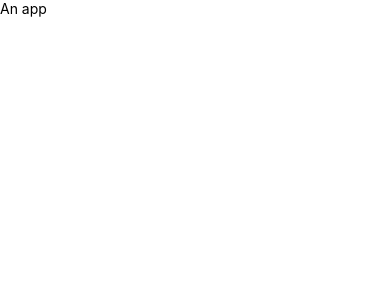
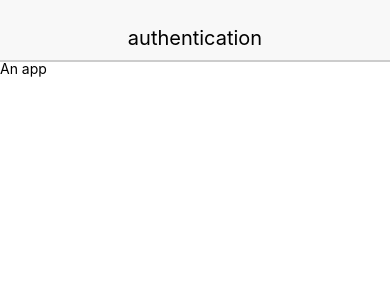
Before and after one commit to thodges314/auth, a React Native app: screen / in a window 390 px wide. Shown: the top 300 px of the page. Built offline with nearby package versions, Linux system fonts and the light colour scheme.

Commit message:
header takes children

```diff
--- a/App.js
+++ b/App.js
@@ -1,10 +1,12 @@
 import React, {Component} from 'react'
 import { Text, View } from 'react-native'
+import {Header} from './src/components/common'
 
 class App extends Component {
   render() {
     return(
       <View>
+        <Header>authentication</Header>
         <Text>An app</Text>
       </View>
     )
--- a/src/components/common/Header.js
+++ b/src/components/common/Header.js
@@ -1,11 +1,11 @@
 import React from 'react'
 import {Text, View} from 'react-native'
 
-const Header = ({headerText}) => {
+const Header = ({children}) => {
 	const {textStyle, viewStyle}=styles
 	return(
 		<View style={viewStyle}>
-			<Text style={textStyle}>{headerText}</Text>
+			<Text style={textStyle}>{children}</Text>
 		</View>
 	)
 }
```
